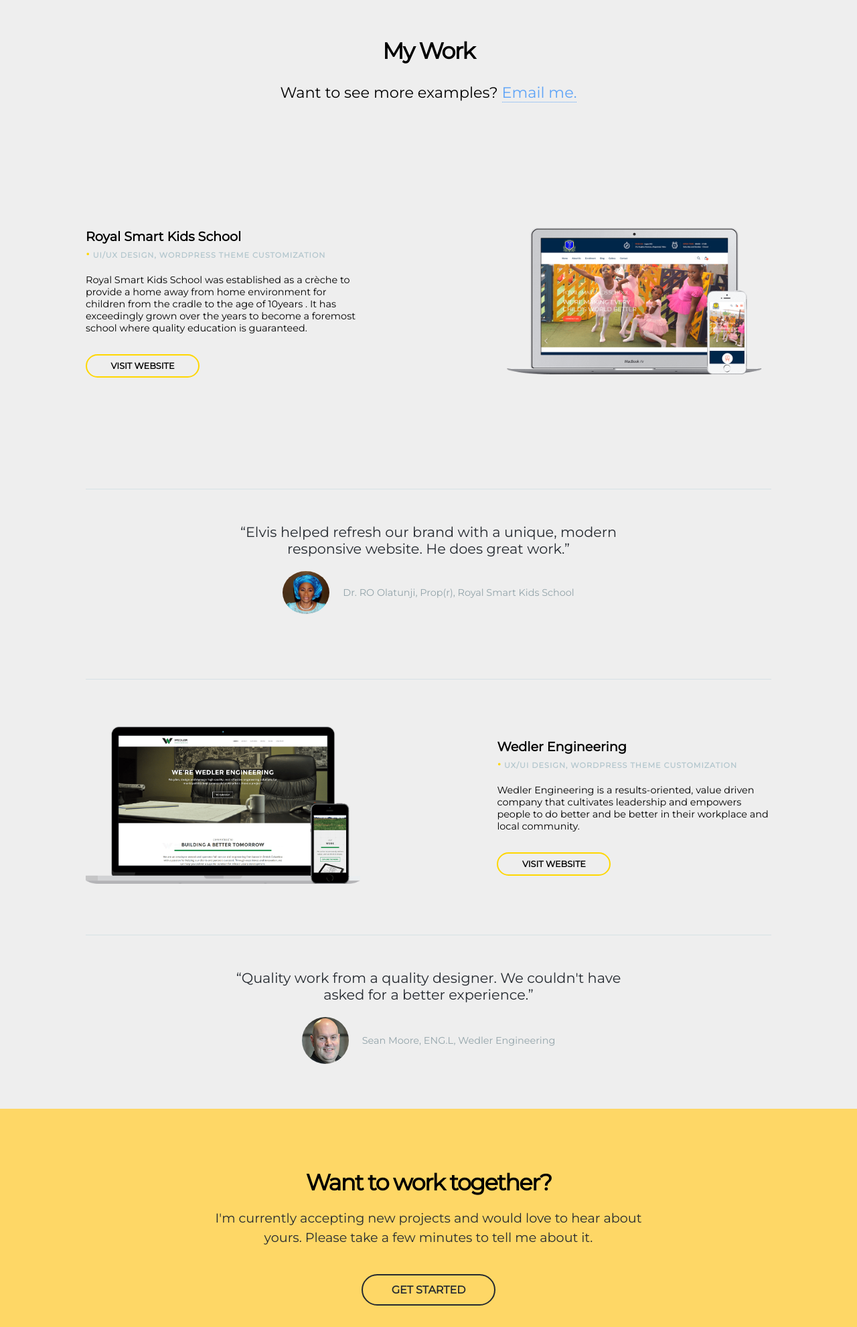
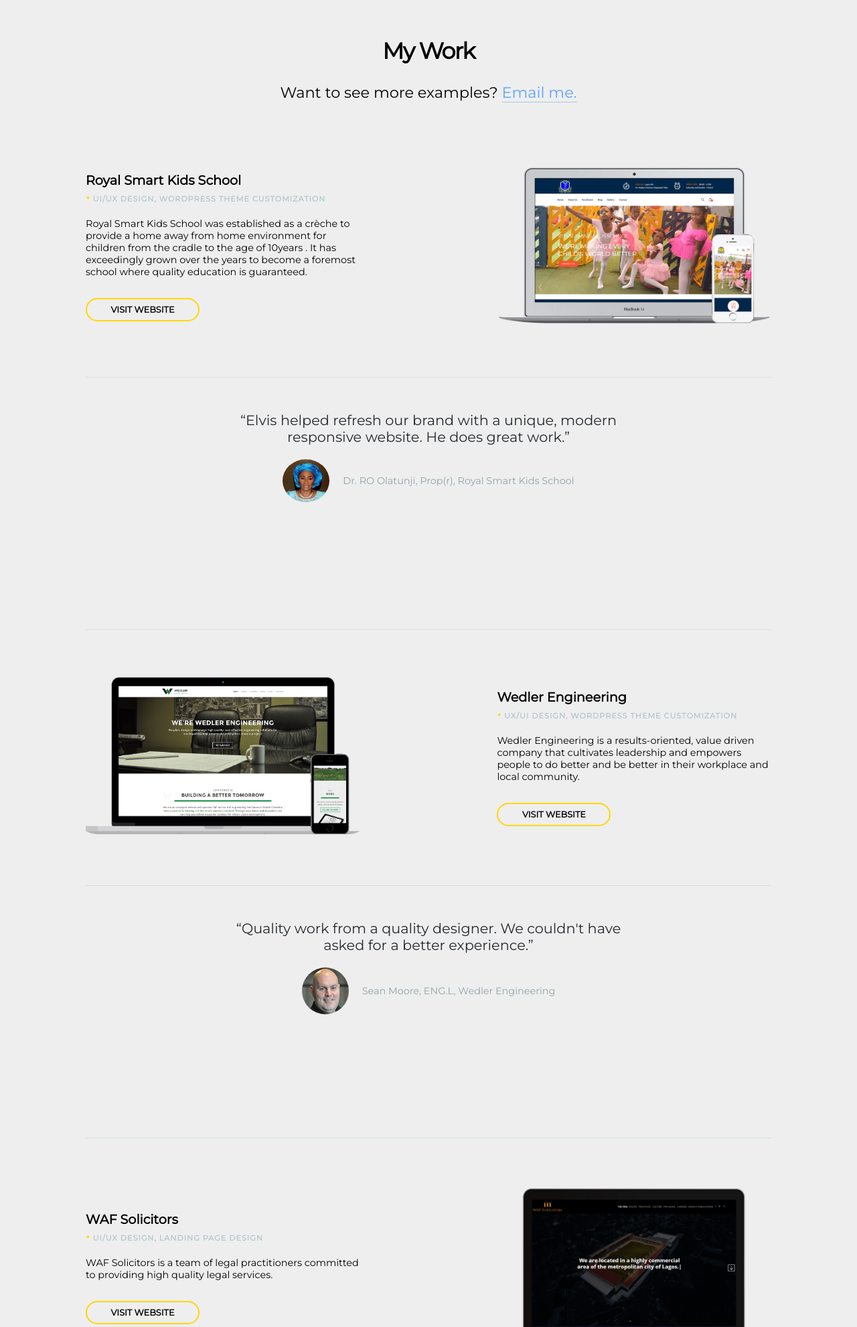
Before and after one commit to duruelvis95/duruelvis95.github.io, a PHP site: page / in a window 1280 px wide. Shown: the part 1425-3407 px from the top of the page at 67% size. Run offline with PHP 8.4, Linux system fonts and the light colour scheme; some libraries are stand-ins or nearby versions.

Commit message:
new project showcase

```diff
--- a/css/main.css
+++ b/css/main.css
@@ -200,7 +200,7 @@ h1 {
 
 .example {
 	grid-column: 1;
-	grid-row: 1;
+	/*grid-row: 1;*/
 	display: grid;
 	grid-template-columns: 40% 40%;
 	grid-template-rows: 100%;
--- a/index.html
+++ b/index.html
@@ -8,8 +8,7 @@
 	<link rel="stylesheet" type="text/css" href="css/main.css">
 	<meta charset=utf-8>
 	<meta name=viewport content="width=device-width, initial-scale=1">
-	<meta name="description" content="Looking for an experienced web designer / developer. Well look no further! At
-					  affordable rates, you can have your web sites, and web applications built to your specification."/>
+	<meta name="description" content="Looking for an experienced web designer / developer. Well look no further! At affordable rates, you can have your web sites, and web applications built to your specification."/>
 	<!-- Global site tag (gtag.js) - Google Analytics -->
 <script async src="https://www.googletagmanager.com/gtag/js?id=UA-113409925-1"></script>
 <script>
@@ -115,7 +114,7 @@
 						<a href="https://royalsmartkids.com" target="_blank">VISIT WEBSITE</a>
 					</div>
 					<div class="image">
-						<img src="img/rsk@0,5x.png" alt="">
+						<img src="img/rsk@1x (2).png" alt="">
 					</div>
 				</div>
 				<div class="testimony">
@@ -141,6 +140,27 @@
 					<blockquote>“Quality work from a quality designer. We couldn't have asked for a better experience.”</blockquote>
 					<div class="footer">
 						<img src="img/avatar-sean.jpg" class="avatar" alt=""><span>Sean Moore, ENG.L, Wedler Engineering</span>
+					</div>
+				</div>
+				<div class="example">
+					<div class="description">
+						<div class="header">
+							<h3>WAF Solicitors</h3>
+							<ul>
+								<li>UI/UX DESIGN, LANDING PAGE DESIGN</li>
+							</ul>
+						</div>
+						<P>WAF Solicitors is a team of legal practitioners committed to providing high quality legal services.</P>
+						<a href="https://wafsolicitors.com" target="_blank">VISIT WEBSITE</a>
+					</div>
+					<div class="image">
+						<img src="img/waf.png" alt="">
+					</div>
+				</div>
+				<div class="testimony">
+					<blockquote>“All beautiful... you made it quite easy, modern, beautiful, simple and at the same time, sophisticated”</blockquote>
+					<div class="footer">
+						<img src="img/Capture.PNG" alt="" class="avatar"><span>Barr. Jide Ojo, Managing Partner, WAF Solicitors</span>
 					</div>
 				</div>
 			</div>
```
Also changed, not shown: img/Capture.PNG (added), img/rsk@0,5x.png (deleted), img/rsk@1x (2).png (added), img/waf.png (added), 1 other file.
